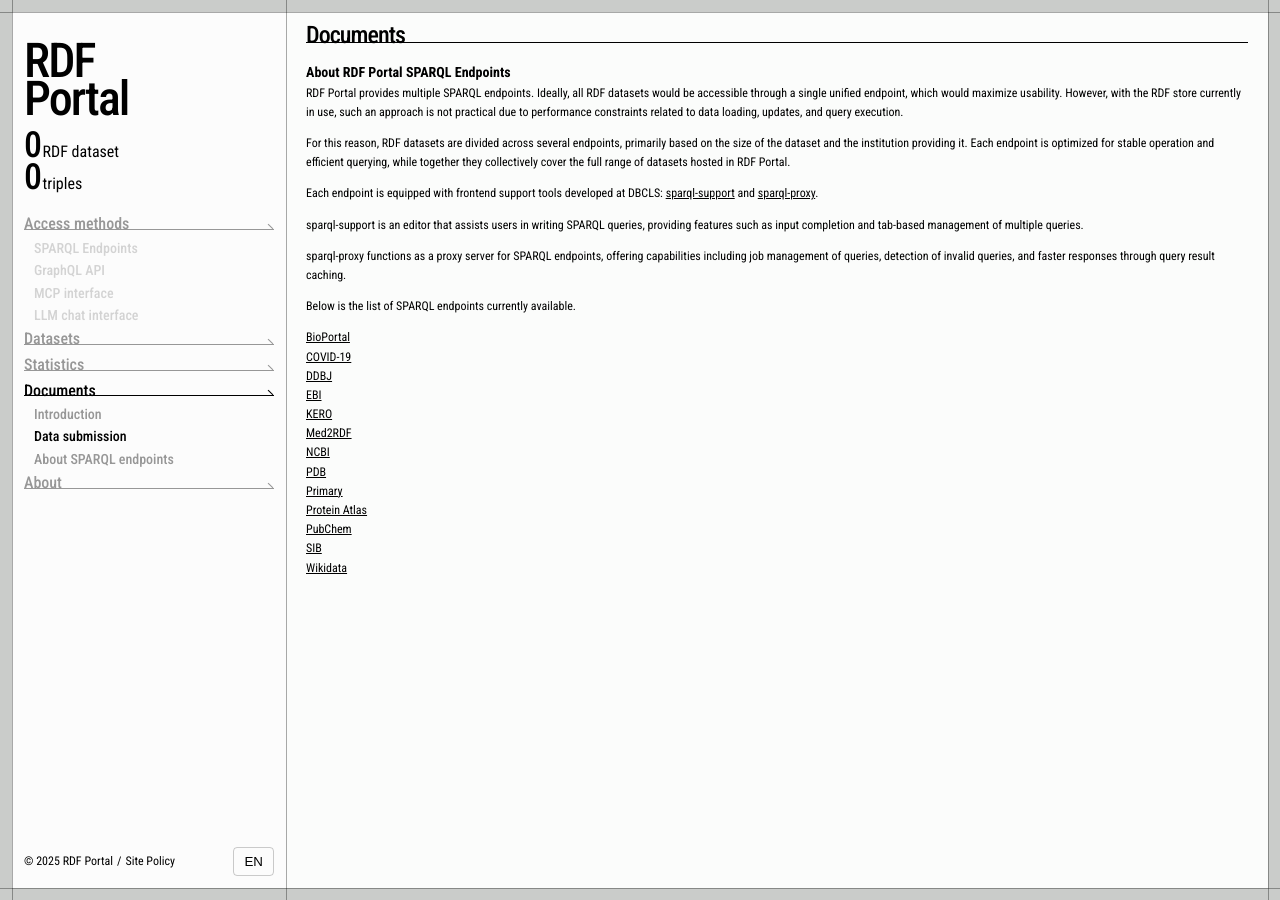
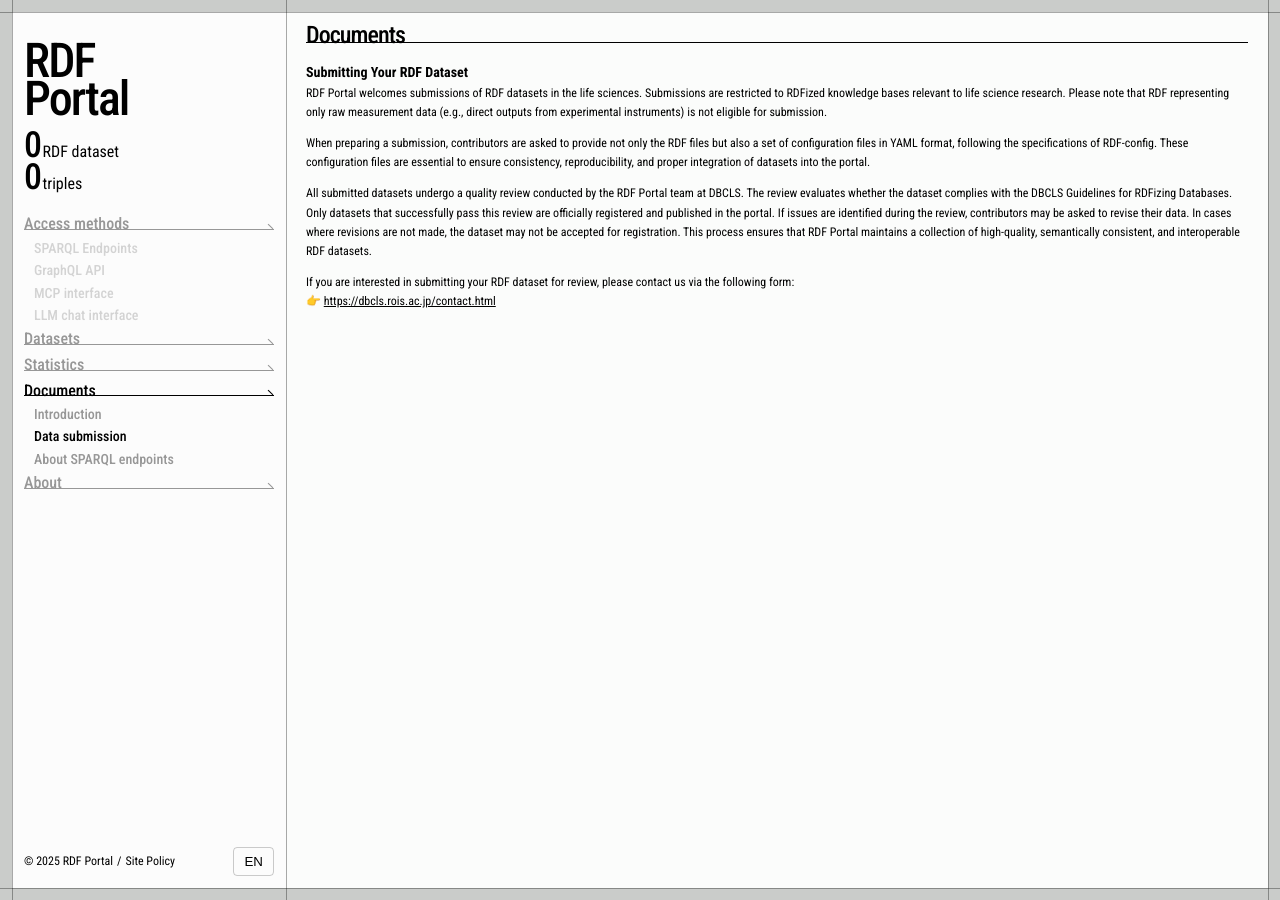
Before and after one commit to rdfportal/website, a Jekyll site: the page built from documents/data_submission.html, in a window 1280 px wide. Built offline with Jekyll 4.4.1, drawn with Linux system fonts in a browser that asks for light colours.

Commit message:
add submmison page

```diff
--- a/documents/data_submission.html
+++ b/documents/data_submission.html
@@ -8,55 +8,44 @@
 
 <article lang="en">
 
-  <h3>About RDF Portal SPARQL Endpoints</h3>
+  <h3>Submitting Your RDF Dataset</h3>
 
-  <p>RDF Portal provides multiple SPARQL endpoints. Ideally, all RDF datasets would be accessible through a single
-    unified endpoint, which would maximize usability. However, with the RDF store currently in use, such an approach is
-    not practical due to performance constraints related to data loading, updates, and query execution.</p>
+  <p>RDF Portal welcomes submissions of RDF datasets in the life sciences. Submissions are restricted to RDFized
+    knowledge bases relevant to life science research. Please note that RDF representing only raw measurement data
+    (e.g., direct outputs from experimental instruments) is not eligible for submission.</p>
 
-  <p>For this reason, RDF datasets are divided across several endpoints, primarily based on the size of the dataset and
-    the institution providing it. Each endpoint is optimized for stable operation and efficient querying, while together
-    they collectively cover the full range of datasets hosted in RDF Portal.</p>
+  <p>When preparing a submission, contributors are asked to provide not only the RDF files but also a set of
+    configuration files in YAML format, following the specifications of RDF-config. These configuration files are
+    essential to ensure consistency, reproducibility, and proper integration of datasets into the portal.</p>
 
-  <p>Each endpoint is equipped with frontend support tools developed at DBCLS: <a
-      href="https://github.com/moriya-dbcls/sparql-support" target="_blank">sparql-support</a> and <a
-      href="https://github.com/dbcls/sparql-proxy" target="_blank">sparql-proxy</a>.</p>
+  <p>All submitted datasets undergo a quality review conducted by the RDF Portal team at DBCLS. The review evaluates
+    whether the dataset complies with the DBCLS Guidelines for RDFizing Databases. Only datasets that successfully pass
+    this review are officially registered and published in the portal. If issues are identified during the review,
+    contributors may be asked to revise their data. In cases where revisions are not made, the dataset may not be
+    accepted for registration. This process ensures that RDF Portal maintains a collection of high-quality, semantically
+    consistent, and interoperable RDF datasets.</p>
 
-  <p>sparql-support is an editor that assists users in writing SPARQL queries, providing features such as input
-    completion and tab-based management of multiple queries.</p>
-
-  <p>sparql-proxy functions as a proxy server for SPARQL endpoints, offering capabilities including job management of
-    queries, detection of invalid queries, and faster responses through query result caching.</p>
-
-  <p>Below is the list of SPARQL endpoints currently available.</p>
+  <p>If you are interested in submitting your RDF dataset for review, please contact us via the following form:<br>
+    👉 <a href="https://dbcls.rois.ac.jp/contact.html">https://dbcls.rois.ac.jp/contact.html</a></p>
 
 </article>
 
 <article lang="ja">
 
-  <h3>RDF PortalのSPARQLエンドポイントについて</h3>
+  <h3>RDFデータセットの登録受付</h3>
 
   <p>RDF
-    Portalでは、複数のSPARQLエンドポイントを提供しています。本来であれば、すべてのRDFデータセットを単一のエンドポイントから利用できる方が利便性は高いのですが、現状使用しているRDFストアの性能上の制約（データのロード、更新、問い合わせ処理などの観点）から、そのような運用は現実的ではありません。
+    Portalでは、ライフサイエンス分野におけるRDFデータセットの登録を受け付けています。登録の対象となるのは、生命科学研究に関連する「RDF化された知識ベース」に限られます。実験機器から直接得られるような「生データ」をそのままRDFにしたものは、登録対象外となりますのでご注意ください。
   </p>
 
-  <p>そのため現在は、主にデータセットの提供機関やデータサイズの観点からデータセットを分類し、複数のエンドポイントに分散してロードした上で、SPARQLによるアクセスサービスを提供しています。</p>
+  <p>登録の際には、RDFファイル本体に加えて、RDF-config
+    の仕様に準拠したYAML形式の設定ファイル一式をご提出いただく必要があります。これらの設定ファイルは、データセットの一貫性・再現性を確保し、ポータルへの適切な統合を実現するために不可欠です。</p>
 
-  <p>各エンドポイントには、DBCLSが開発した <a href="http/github.com/moriya-dbcls/sparql-support" target="_blank">sparql-support</a> および
-    <a href="https://github.com/dbcls/sparql-proxy" target="_blank">sparql-proxy</a> がフロントエンドとして利用されています。
-  </p>
+  <p>登録されたデータセットはすべて、DBCLSのRDF Portalチームによる品質レビューを受けます。このレビューでは、DBCLS
+    RDF化ガイドラインに適合しているかどうかを評価します。レビューで改善点が指摘された場合には、修正をお願いすることがあります。修正に対応いただけない場合には、登録を見送らせていただくこともあります。このプロセスを通じて、RDF
+    Portalに集積されるデータは、信頼性が高く、セマンティックに一貫性を持ち、相互運用可能なRDFデータセットであることが保証されます。</p>
 
-  <p>sparql-support は、SPARQLクエリの記述を支援するエディタであり補完や複数クエリのタブ管理といった機能を提供します。</p>
-
-  <p>sparql-proxy は、SPARQLエンドポイントのプロキシサーバーとして、クエリのジョブ管理、不正なクエリの検出、キャッシュを利用した応答高速化などの機能を備えています。</p>
-
-  <p>以下に、現在利用可能なSPARQLエンドポイントの一覧を示します。</p>
+  <p>RDFデータセットの登録をご希望の方は、以下のフォームよりご連絡ください：<br>
+    👉 <a href="https://dbcls.rois.ac.jp/contact.html">https://dbcls.rois.ac.jp/contact.html</a></p>
 
 </article>
-
-<!-- liquid で endpoints.json の中身を出力 -->
-{% assign endpoints = site.data.endpoints | default: [] %}
-
-{% for ep in endpoints %}
-<p><a href="https://rdfportal.org/{{ ep.id }}/sparql" target="_blank">{{ ep.title }}</a></p>
-{% endfor %}
```
Also changed, not shown: documents/about_sparql_endpoints.html (added, +61 -0 lines).
